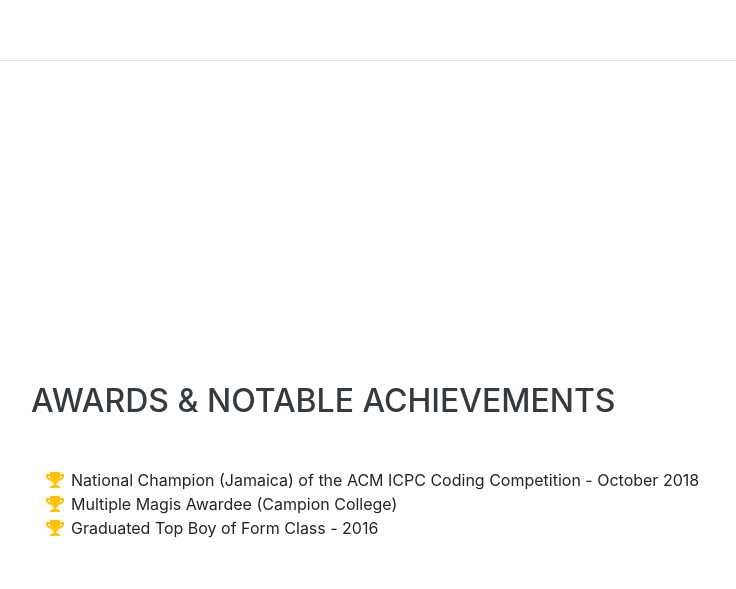
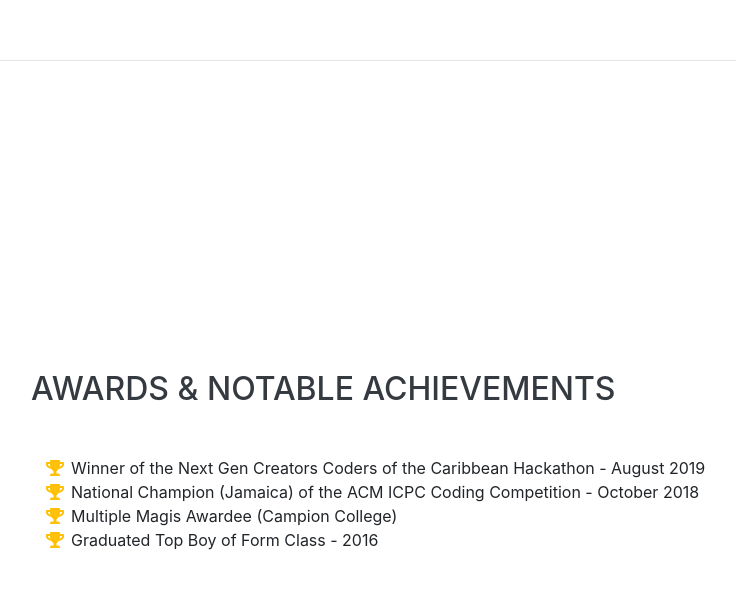
Before and after one commit to jamaicancoder17/jamaicancoder17_resume, a website with bundled scripts: page index.html in a window 1280 px wide. Shown: the part 4261-4850 px from the top of the page, without its empty margins (289-1025 px from the left). Built offline with nearby package versions, Linux system fonts and the light colour scheme; a web font is replaced by a local one.

Commit message:
Update index.html
Updated August 16, 2019

```diff
--- a/index.html
+++ b/index.html
@@ -243,6 +243,9 @@
         <ul class="fa-ul mb-0">
           <li>
             <i class="fa-li fa fa-trophy text-warning"></i>
+            Winner of the Next Gen Creators Coders of the Caribbean Hackathon - August 2019</li>
+          <li>
+            <i class="fa-li fa fa-trophy text-warning"></i>
             National Champion (Jamaica) of the ACM ICPC Coding Competition - October 2018</li>
           <li>
             <i class="fa-li fa fa-trophy text-warning"></i>
```
